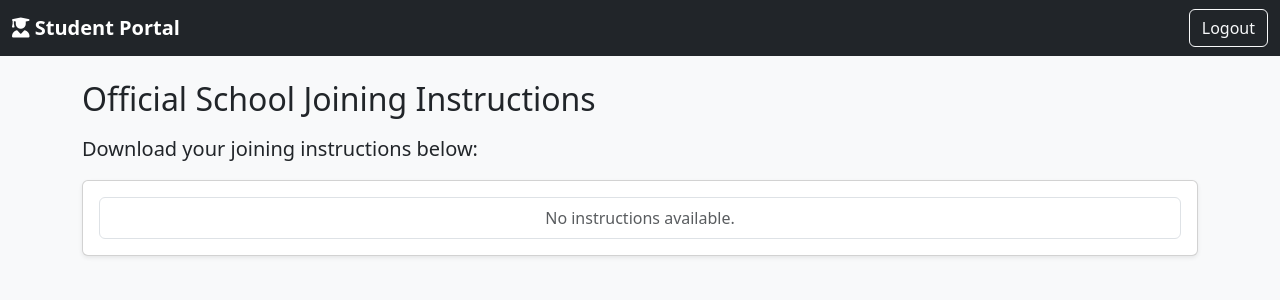
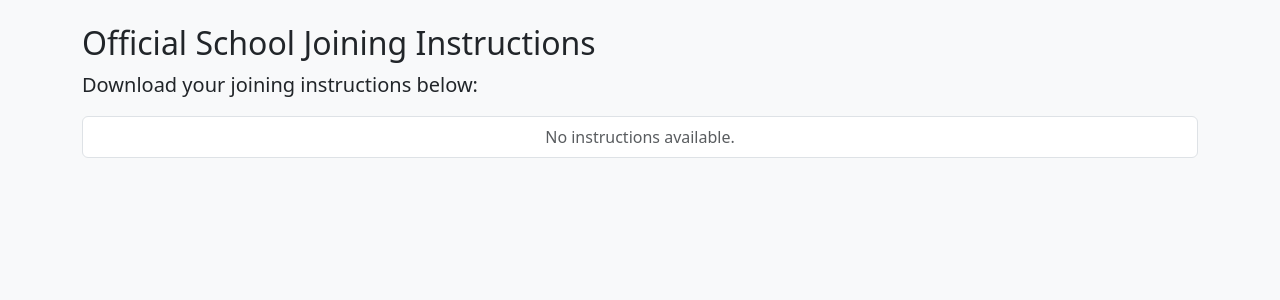
Before and after one commit to EzraelJeremiah-py/PESS, a Flask app: template pess-backend/templates/school_joinng_instructs/official_school_joining_instruct.html in a window 1280 px wide. Shown: the top 300 px of the page. Run offline with Flask 3, Linux system fonts and the light colour scheme; the template is opened without the code that fills it, so the values that code supplies are empty.

Commit message:
Refactor HTML structure for joining instructions

```diff
--- a/pess-backend/templates/school_joinng_instructs/official_school_joining_instruct.html
+++ b/pess-backend/templates/school_joinng_instructs/official_school_joining_instruct.html
@@ -7,19 +7,9 @@
   <link href="https://cdnjs.cloudflare.com/ajax/libs/font-awesome/6.5.0/css/all.min.css" rel="stylesheet">
 </head>
 <body class="bg-light">
-  <nav class="navbar navbar-dark bg-dark">
-    <div class="container-fluid">
-      <span class="navbar-brand fw-bold"><i class="fas fa-user-graduate"></i> Student Portal</span>
-      <a href="{{ url_for('auth.logout') }}" class="btn btn-outline-light">Logout</a>
-    </div>
-  </nav>
-
   <div class="container mt-4">
-    <h2 class="mb-3">Official School Joining Instructions</h2>
+    <h2>Official School Joining Instructions</h2>
     <p class="lead">Download your joining instructions below:</p>
-
-    <div class="card shadow-sm">
-      <div class="card-body">
     <ul class="list-group">
       {% for f in files %}
       <li class="list-group-item d-flex justify-content-between align-items-center">
@@ -36,7 +26,5 @@
       {% endfor %}
     </ul>
   </div>
-    </div>
-  </div>
 </body>
 </html>
```
Lines whose indentation alone changed are shown as unchanged.
